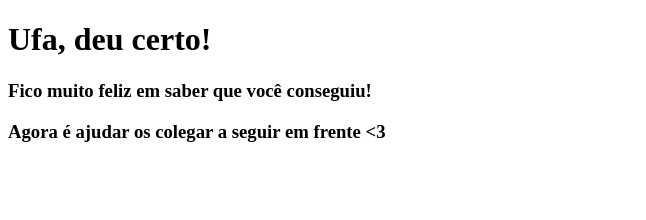
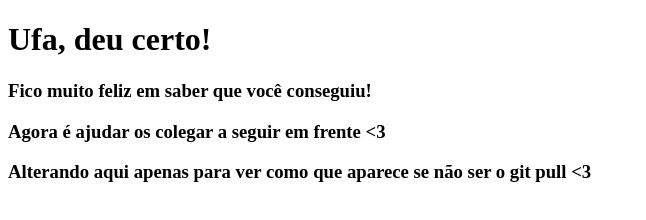
Before and after one commit to ellenCoelh/html-textview, a plain HTML site: page index.html in a window 1280 px wide. Shown: the whole page, without its empty margins (0-646 px from the left). Drawn offline with Linux system fonts and the light colour scheme.

Commit message:
git pull

```diff
--- a/index.html
+++ b/index.html
@@ -10,5 +10,6 @@
     <h1>Ufa, deu certo!</h1>
     <h3>Fico muito feliz em saber que você conseguiu!</h3>
     <h3>Agora é ajudar os colegar a seguir em frente <3</h3>
+    <h3>Alterando aqui apenas para ver como que aparece se não ser o git pull <3</h3>
   </body>
 </html>
```
